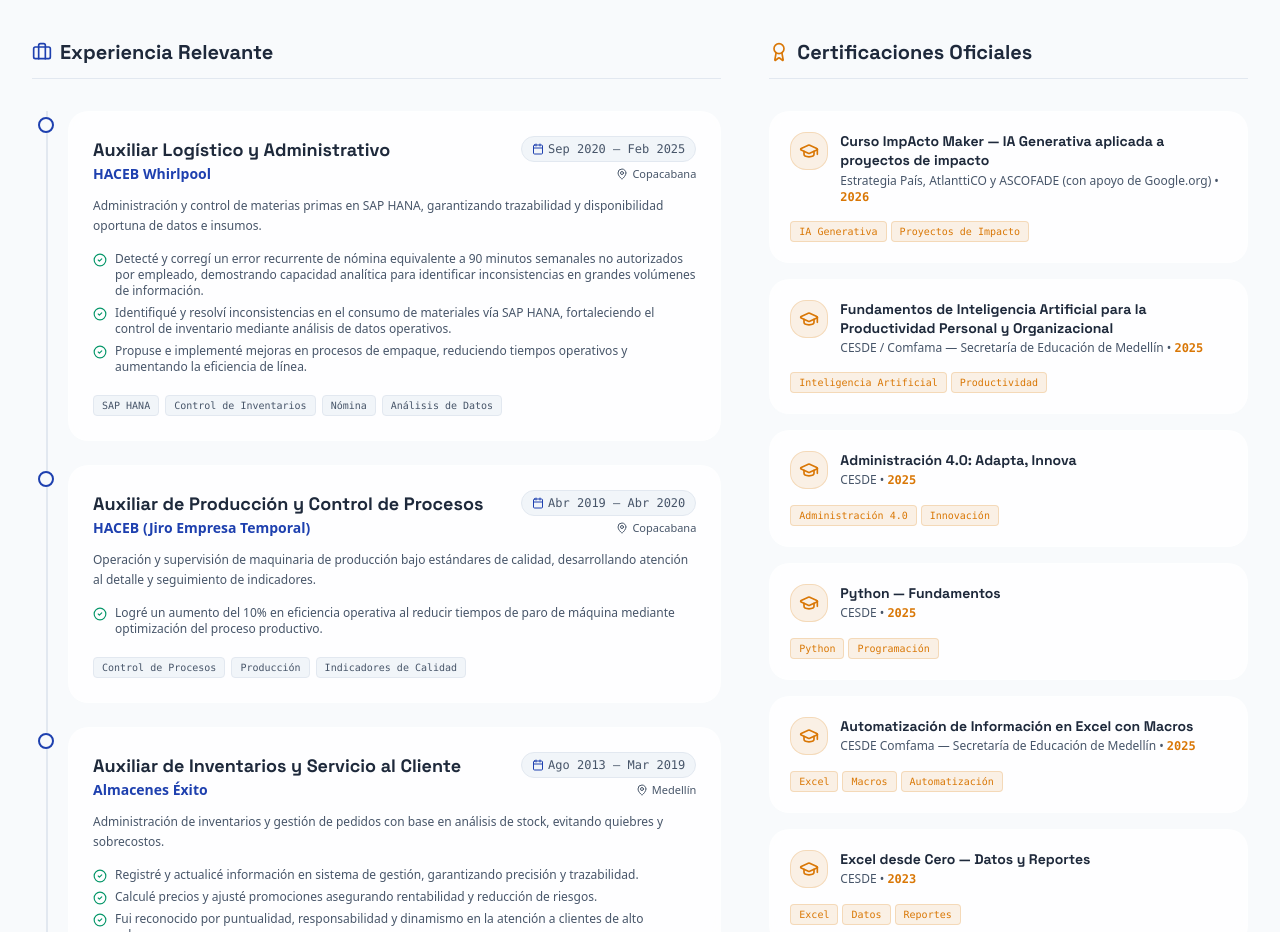
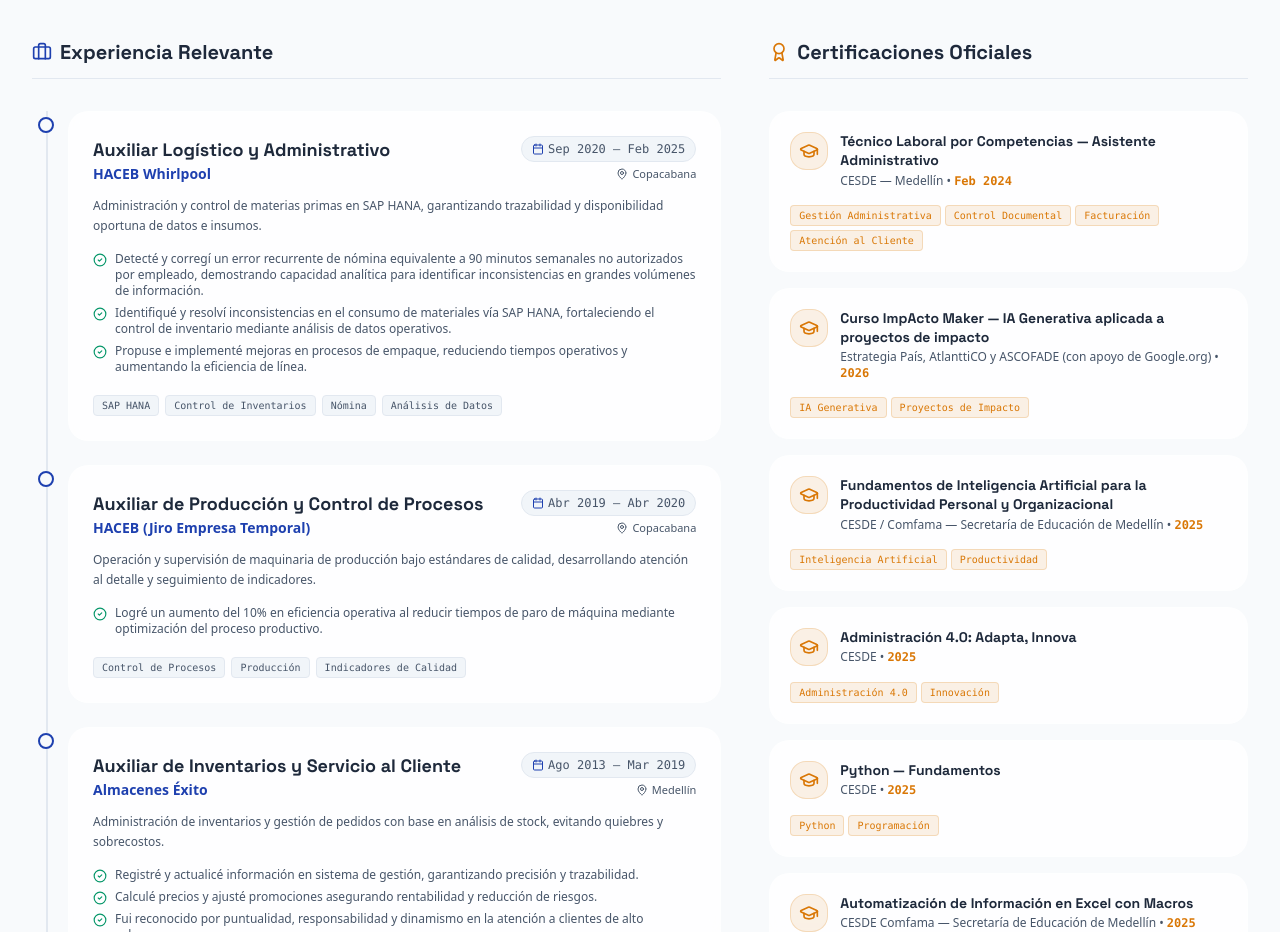
Before and after one commit to Davidcastanom/Data-Analyst-Technical-Portfolio-David-Casta-o, a React (Vite) app: page / in a window 1280 px wide. Shown: the part 4400-5332 px from the top of the page. Built offline with nearby package versions, Linux system fonts and the light colour scheme.

Commit message:
feat: agrega Técnico Laboral — Asistente Administrativo (Feb 2024, 700h)

```diff
--- a/src/data/portfolioData.ts
+++ b/src/data/portfolioData.ts
@@ -325,6 +325,13 @@
 
   certifications: [
     {
+      id: 'cert-0',
+      title: 'Técnico Laboral por Competencias — Asistente Administrativo',
+      issuer: 'CESDE — Medellín',
+      date: 'Feb 2024',
+      skills: ['Gestión Administrativa', 'Control Documental', 'Facturación', 'Atención al Cliente'],
+    },
+    {
       id: 'cert-1',
       title: 'Curso ImpActo Maker — IA Generativa aplicada a proyectos de impacto',
       issuer: 'Estrategia País, AtlanttiCO y ASCOFADE (con apoyo de Google.org)',
```
